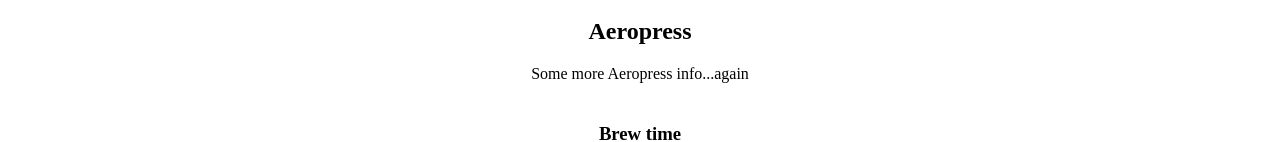
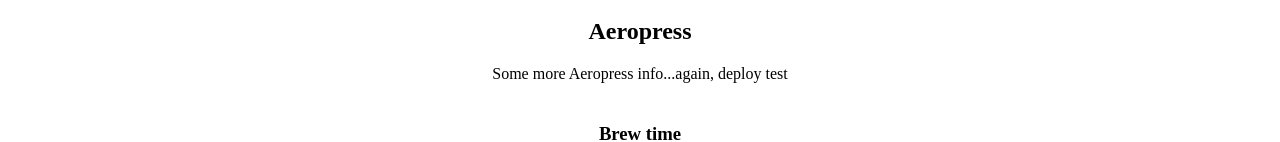
Before and after one commit to katherine-pannell/the-coffee-project, a Vue app: page / in a window 1280 px wide. Shown: the part 663-805 px from the top of the page. Built offline with nearby package versions, Linux system fonts and the light colour scheme.

Commit message:
deployment adjustments

```diff
--- a/package.json
+++ b/package.json
@@ -5,7 +5,8 @@
   "scripts": {
     "serve": "vue-cli-service serve",
     "build": "vue-cli-service build",
-    "lint": "vue-cli-service lint"
+    "lint": "vue-cli-service lint",
+    "deploy": "sh deploy.sh"
   },
   "dependencies": {
     "core-js": "^3.6.5",
--- a/src/components/HelloWorld.vue
+++ b/src/components/HelloWorld.vue
@@ -5,7 +5,7 @@
       Just some info on different manual brewing methods.
       </p>
       <h2 id="aeropress">Aeropress</h2>
-      <p>Some more Aeropress info...again</p>
+      <p>Some more Aeropress info...again, deploy test</p>
 
       <h3 id="brew-time">Brew time</h3>
       <p>Info on brew time and all that goodness.</p>
```
Also changed, not shown: 5 other files (tests, documents, lock files or other folders).
